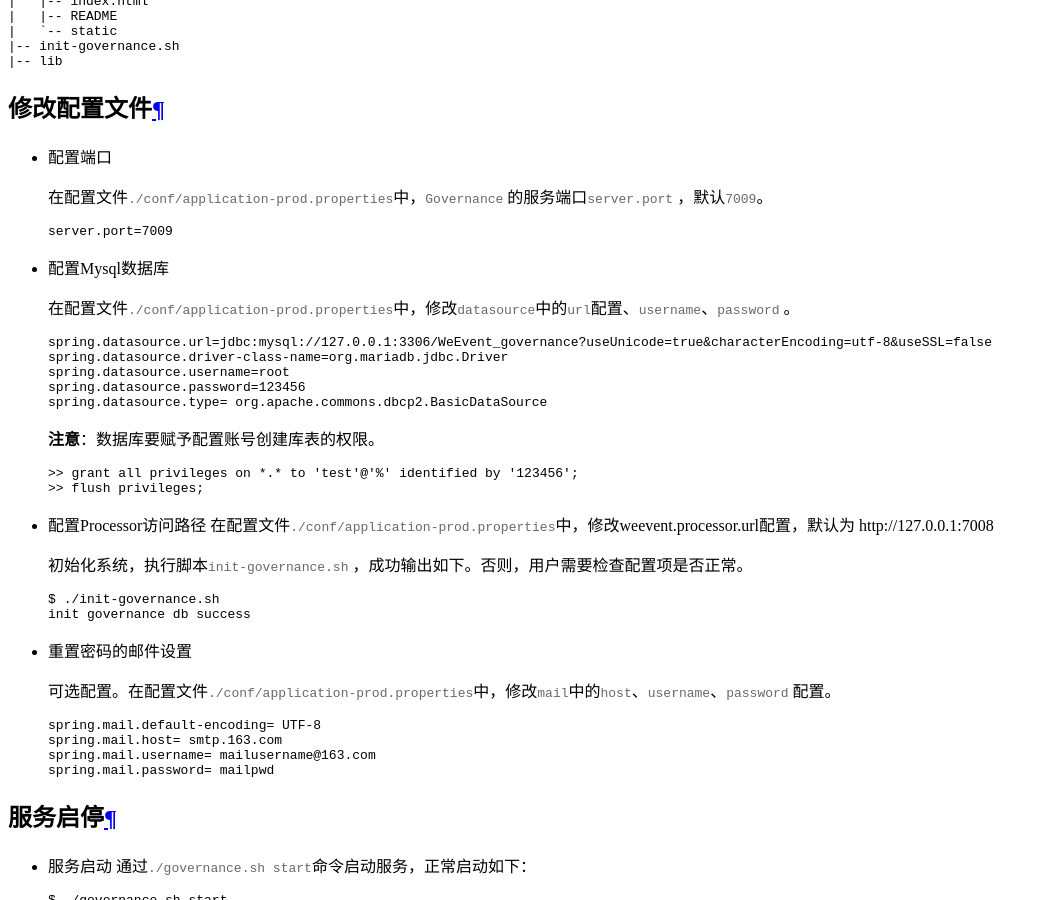
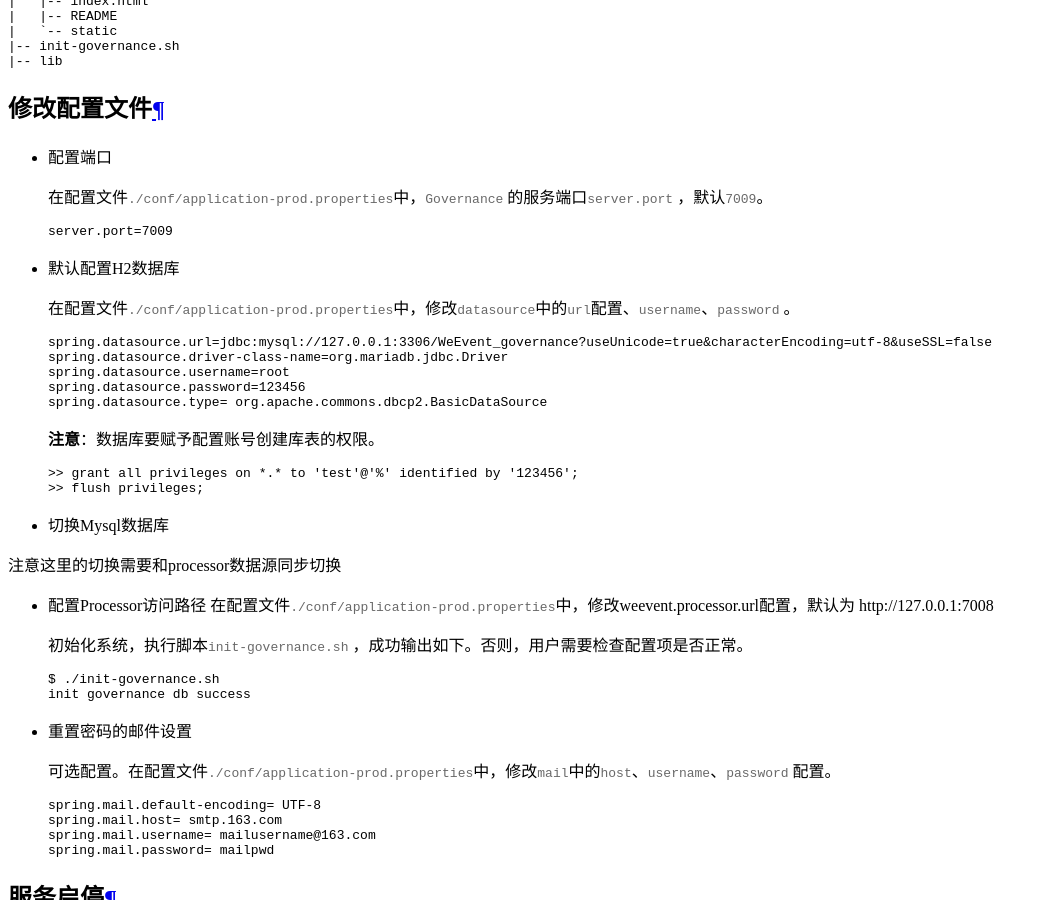
Before and after one commit to WeBankBlockchain/WeEvent-docs, a Sphinx documentation site: the page built from docs/install/module/governance.md, in a window 1280 px wide and 900 px high, scrolled down 1788 px. Shown: the whole window, without its empty margins (0-1048 px from the left). Built offline with Sphinx 7.4.7 and the Read the Docs theme 2.0.0, drawn with Linux system fonts in a browser that asks for light colours.

````diff
--- a/docs/install/module/governance.md
+++ b/docs/install/module/governance.md
@@ -71,7 +71,7 @@ $ tree -L 2
   ```
 
 
-- 配置Mysql数据库
+- 默认配置H2数据库
 
     在配置文件`./conf/application-prod.properties`中，修改`datasource`中的`url`配置、`username`、`password` 。
 
@@ -88,6 +88,10 @@ $ tree -L 2
     >> grant all privileges on *.* to 'test'@'%' identified by '123456';
     >> flush privileges;
     ```
+- 切换Mysql数据库
+
+注意这里的切换需要和processor数据源同步切换
+
 - 配置Processor访问路径
       在配置文件`./conf/application-prod.properties`中，修改weevent.processor.url配置，默认为 http://127.0.0.1:7008
 
````
Also changed, not shown: docs/install/module/processor.md (+4 -1 lines).
